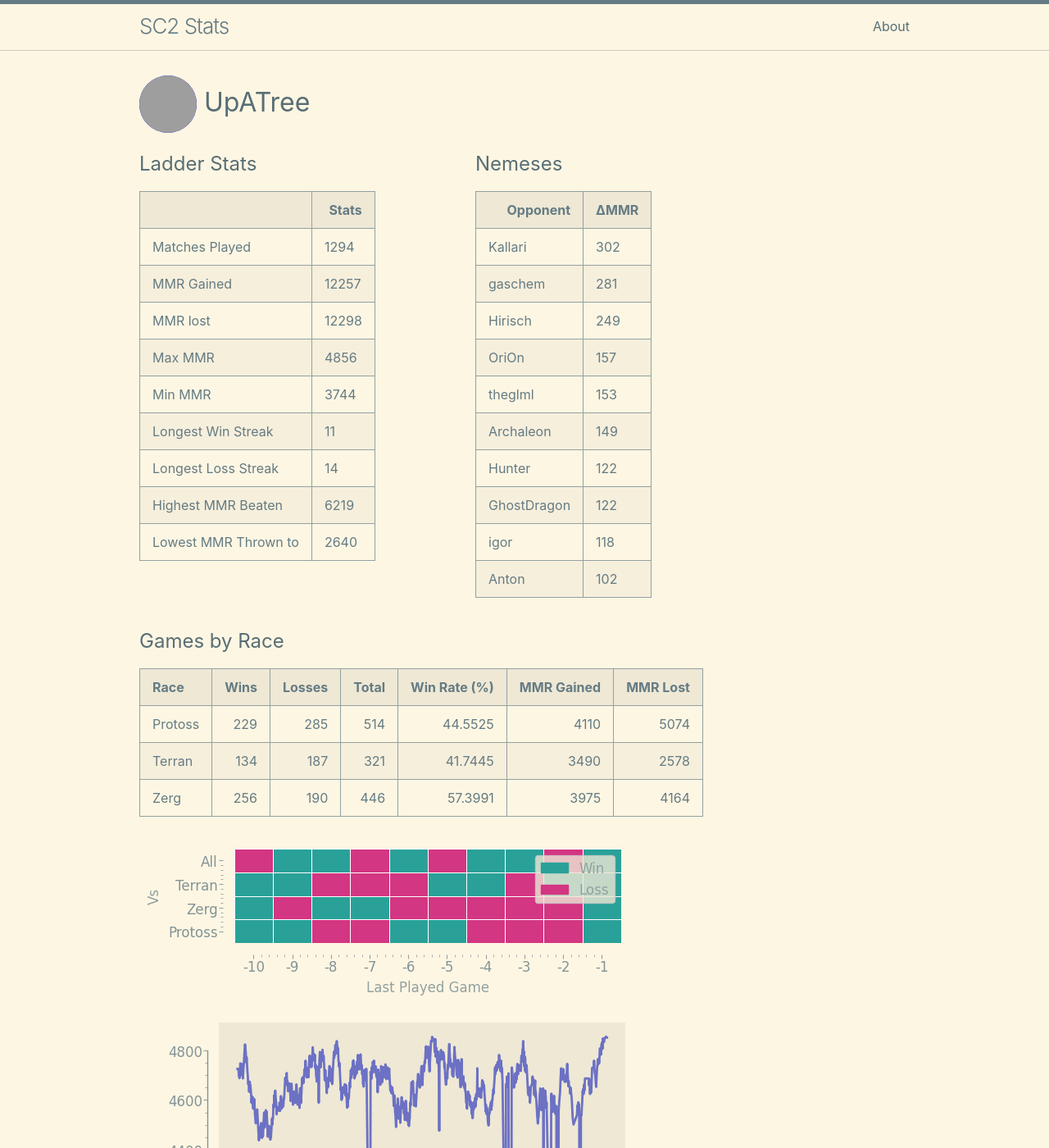
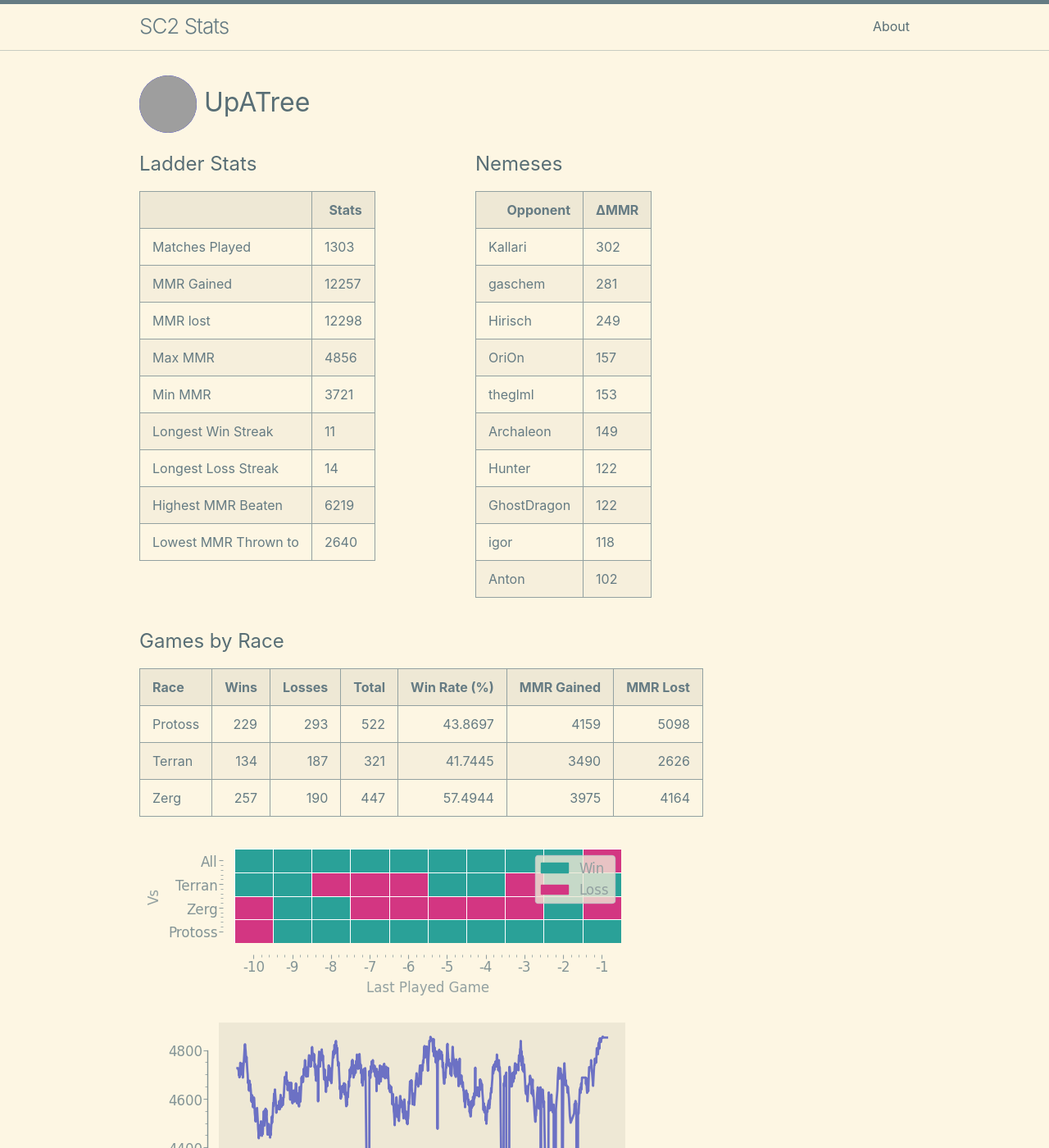
Before and after one commit to kylermurphy/UpATree, a Jekyll site: the page built from docs/index.md, in a window 1280 px wide and 1400 px high. Shown: the whole window at 82% size. Built offline with Jekyll 4.4.1, drawn with Linux system fonts in a browser that asks for light colours; grey boxes are pictures that could not be loaded.

Commit message:
running on push

```diff
--- a/docs/index.md
+++ b/docs/index.md
@@ -18,7 +18,7 @@ layout: home
   <tbody>
     <tr>
       <td>Matches Played</td>
-      <td>1294</td>
+      <td>1303</td>
     </tr>
     <tr>
       <td>MMR Gained</td>
@@ -34,7 +34,7 @@ layout: home
     </tr>
     <tr>
       <td>Min MMR</td>
-      <td>3744</td>
+      <td>3721</td>
     </tr>
     <tr>
       <td>Longest Win Streak</td>
@@ -114,9 +114,9 @@ layout: home
 
 | Race    |   Wins |   Losses |   Total |   Win Rate (%) |   MMR Gained |   MMR Lost |
 |:--------|-------:|---------:|--------:|---------------:|-------------:|-----------:|
-| Protoss |    229 |      285 |     514 |        44.5525 |         4110 |       5074 |
-| Terran  |    134 |      187 |     321 |        41.7445 |         3490 |       2578 |
-| Zerg    |    256 |      190 |     446 |        57.3991 |         3975 |       4164 |
+| Protoss |    229 |      293 |     522 |        43.8697 |         4159 |       5098 |
+| Terran  |    134 |      187 |     321 |        41.7445 |         3490 |       2626 |
+| Zerg    |    257 |      190 |     447 |        57.4944 |         3975 |       4164 |
 
 ![Games by Race](./assets/gm_hist.png)
 
--- a/log.txt
+++ b/log.txt
@@ -528,3 +528,4 @@ Writing a log file 2025-03-17 22:22:36.
 Writing a log file 2025-03-17 22:48:07.
 Writing a log file 2025-03-17 23:21:33.
 Writing a log file 2025-03-17 23:48:01.
+Writing a log file 2025-03-18 16:30:08.
```
Also changed, not shown: docs/assets/MMR.png, docs/assets/daily.png, docs/assets/gm_hist.png, docs/assets/r_wrt.png, 1 other file.
